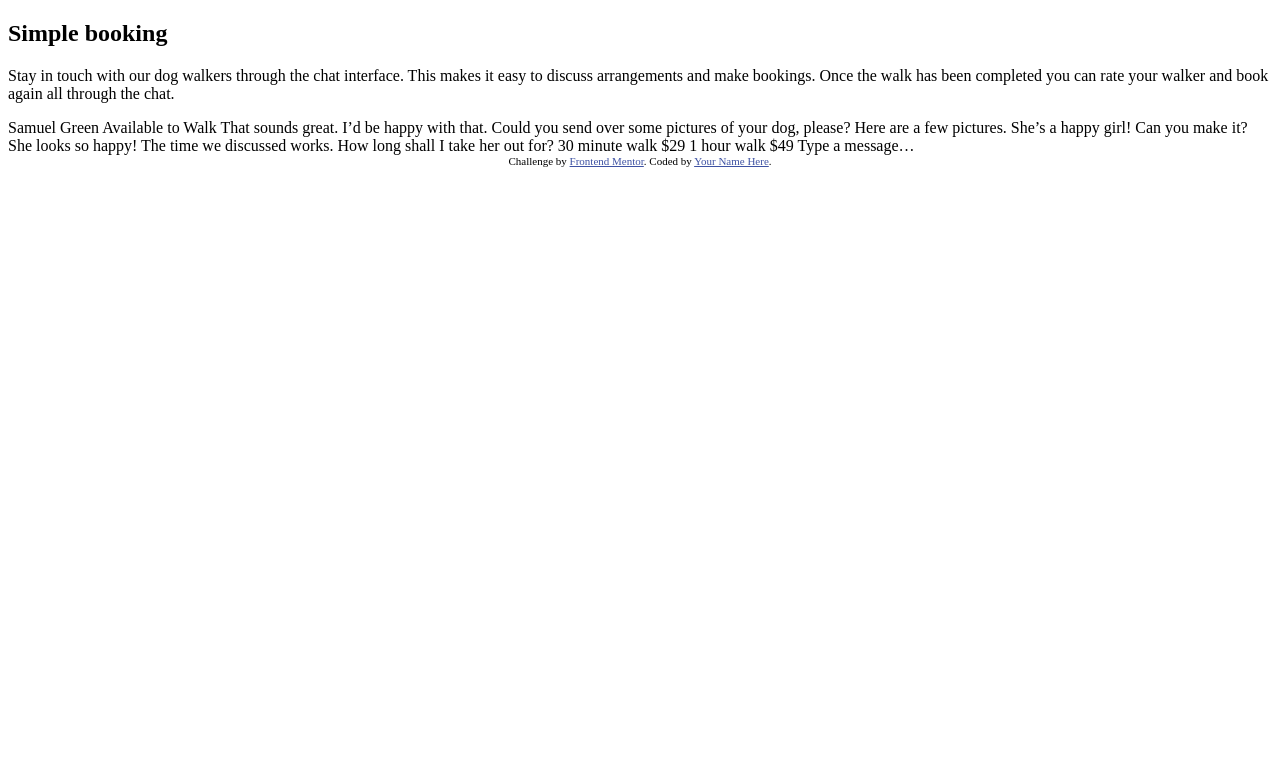
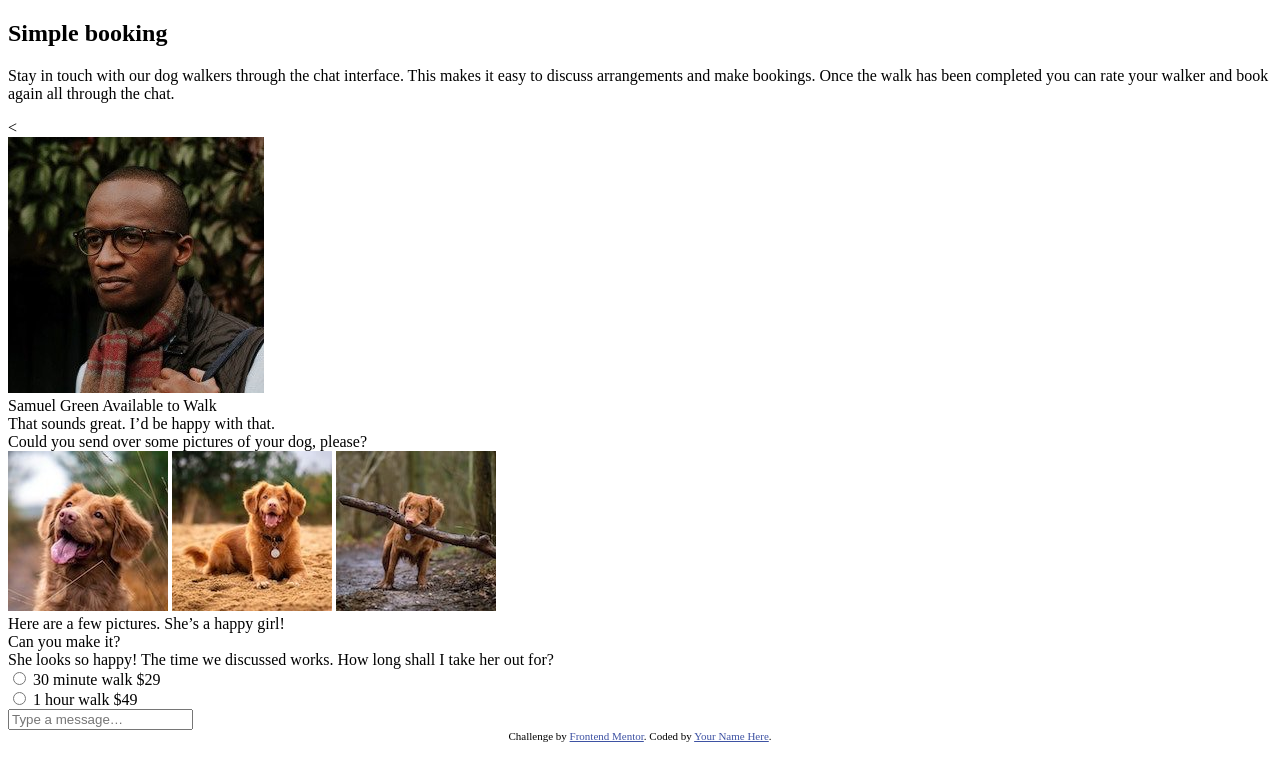
Before and after one commit to edo979/chat-app-css-illustration-master, a plain HTML site: page index.html in a window 1280 px wide. Drawn offline with Linux system fonts and the light colour scheme.

Commit message:
html finish

```diff
--- a/index.html
+++ b/index.html
@@ -33,24 +33,58 @@
           the chat.
         </p>
       </article>
-      <div class="screen">
-        <div class="screen_top"></div>
-        <div class="screen_msg"></div>
-        <div class="screen_msg"></div>
-        <div class="screen_img-container"></div>
-        <div class="screen_msg --msg-left"></div>
-        <div class="screen_msg --msg-left"></div>
-        <div class="screen_msg"></div>
-        <div class="screen_msg --select-form"></div>
-        <div class="screen_input"></div>
-      </div>
+
+      <section class="screen">
+        <div class="user">
+          <span> < </span>
+          <div class="user_avatar">
+            <img src="images/avatar.jpg" alt="user avatar" />
+            <div class="user_info">
+              <span class="user_name"> Samuel Green </span>
+              <span class="user_status"> Available to Walk </span>
+            </div>
+          </div>
+        </div>
+        <div class="screen_msg">That sounds great. I’d be happy with that.</div>
+        <div class="screen_msg">
+          Could you send over some pictures of your dog, please?
+        </div>
+        <div class="screen_img-container flex">
+          <img src="images/dog-image-1.jpg" alt="dog" />
+          <img src="images/dog-image-2.jpg" alt="dog" />
+          <img src="images/dog-image-3.jpg" alt="dog" />
+        </div>
+        <div class="screen_msg --msg-left">
+          Here are a few pictures. She’s a happy girl!
+        </div>
+        <div class="screen_msg --msg-left">Can you make it?</div>
+        <div class="screen_msg">
+          She looks so happy! The time we discussed works. How long shall I take
+          her out for?
+        </div>
+        <div class="screen_msg --select-form">
+          <input type="radio" name="walk-time" id="walk-time-30" />
+          <label for="walk-time-30">
+            <span>30 minute walk</span>
+            <span>$29</span>
+          </label>
+        </div>
+        <div class="screen_msg --select-form">
+          <input type="radio" name="walk-time" id="walk-time-60" />
+          <label for="walk-time-60">
+            <span>1 hour walk</span>
+            <span>$49</span>
+          </label>
+        </div>
+        <div class="screen_input">
+          <input
+            type="text"
+            placeholder="Type a message…
+          "
+          />
+        </div>
+      </section>
     </div>
-    Samuel Green Available to Walk That sounds great. I’d be happy with that.
-    Could you send over some pictures of your dog, please? Here are a few
-    pictures. She’s a happy girl! Can you make it? She looks so happy! The time
-    we discussed works. How long shall I take her out for? 30 minute walk $29 1
-    hour walk $49 Type a message…
-
     <div class="attribution">
       Challenge by
       <a href="https://www.frontendmentor.io?ref=challenge" target="_blank"
```
